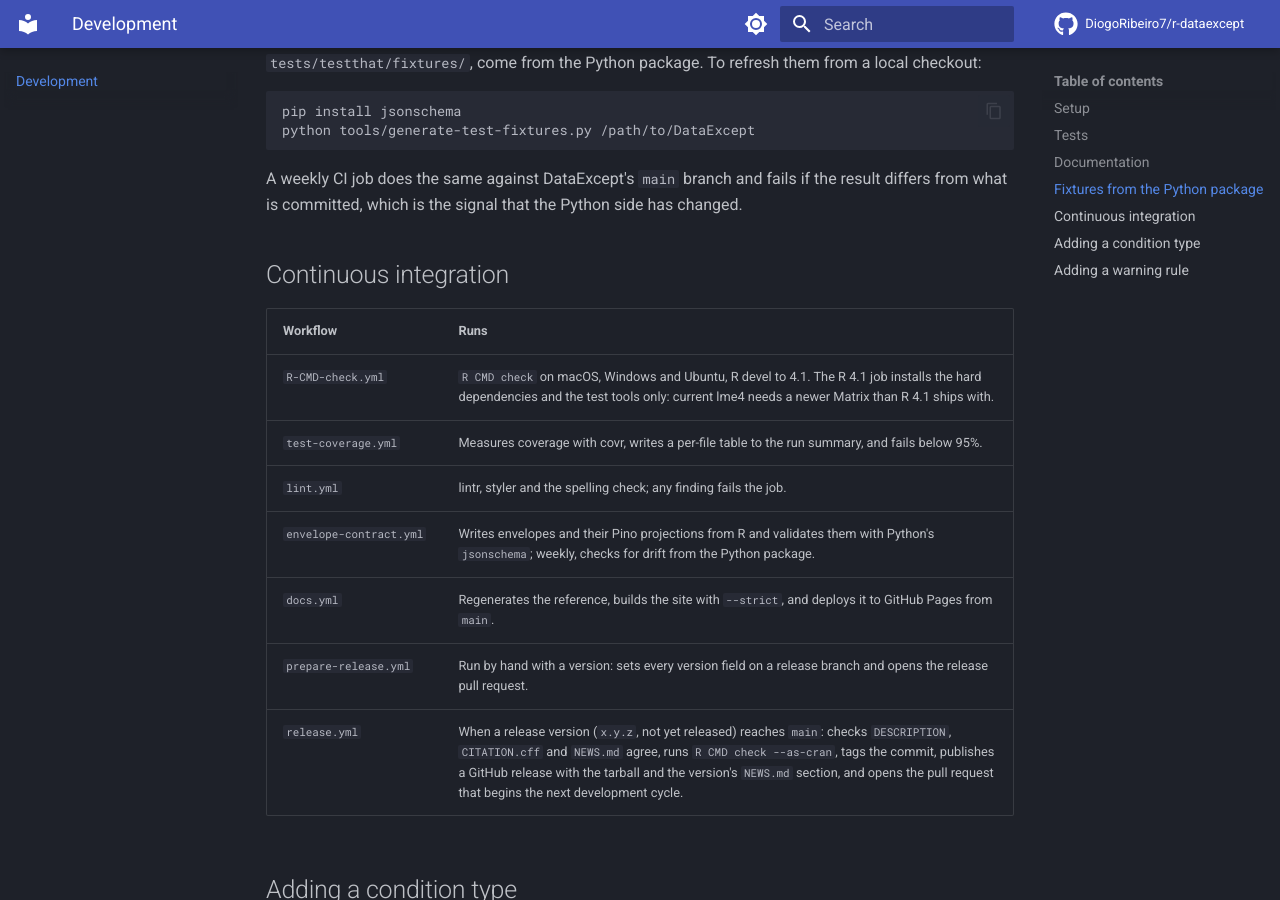
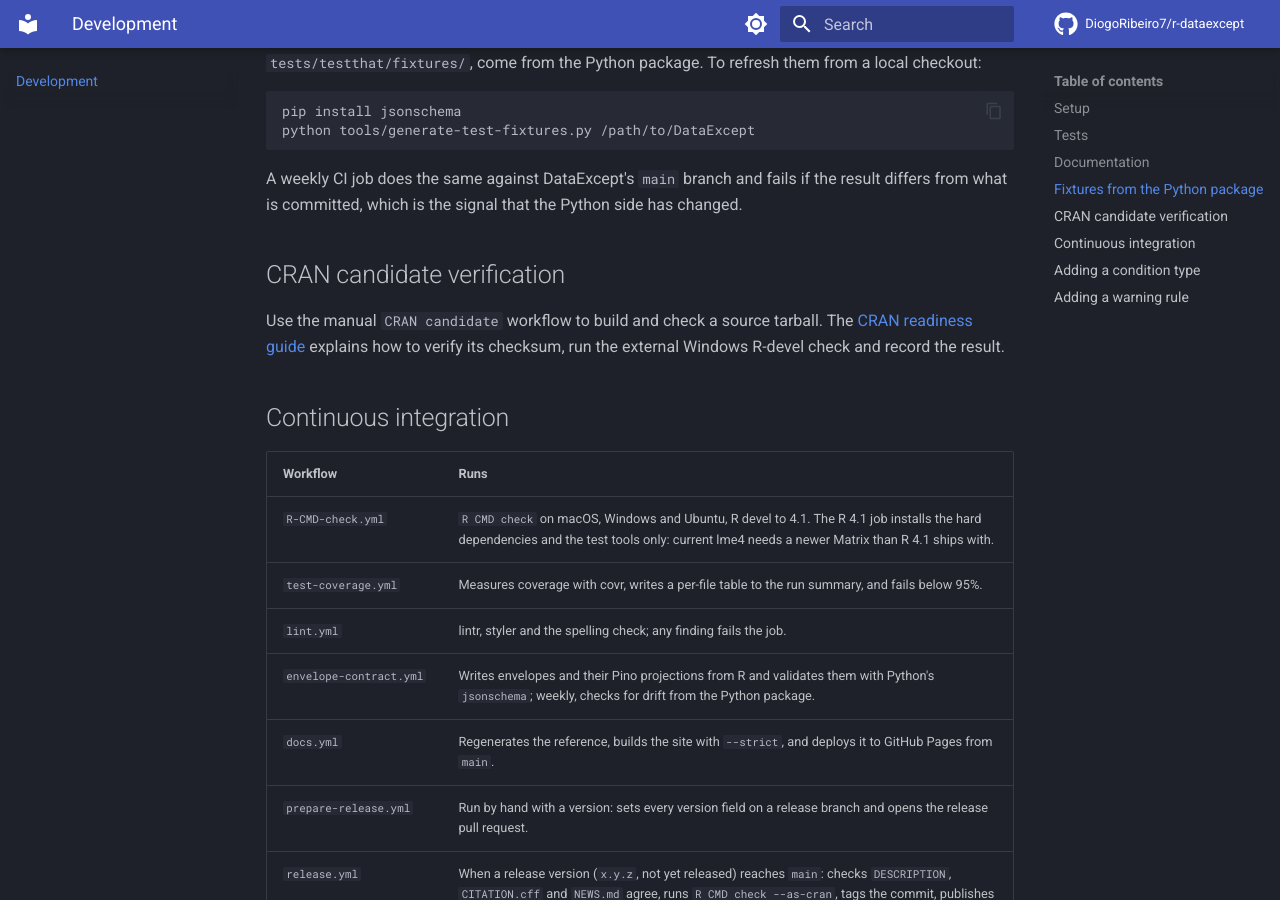
Before and after one commit to DiogoRibeiro7/r-dataexcept, an MkDocs documentation site: the page built from docs/development.md, in a window 1280 px wide and 900 px high, scrolled down 1703 px. Built offline with MkDocs 1.6.1 and Material for MkDocs 9.7.7, drawn with Linux system fonts in a browser that asks for light colours; comment, search, counter and statistics services are not loaded.

Commit message:
docs: integrate CRAN candidate process into project guidance

```diff
--- a/docs/development.md
+++ b/docs/development.md
@@ -84,6 +84,12 @@ A weekly CI job does the same against DataExcept's `main` branch and fails if
 the result differs from what is committed, which is the signal that the
 Python side has changed.
 
+## CRAN candidate verification
+
+Use the manual `CRAN candidate` workflow to build and check a source tarball.
+The [CRAN readiness guide](cran-readiness.md) explains how to verify its
+checksum, run the external Windows R-devel check and record the result.
+
 ## Continuous integration
 
 | Workflow | Runs |
```
